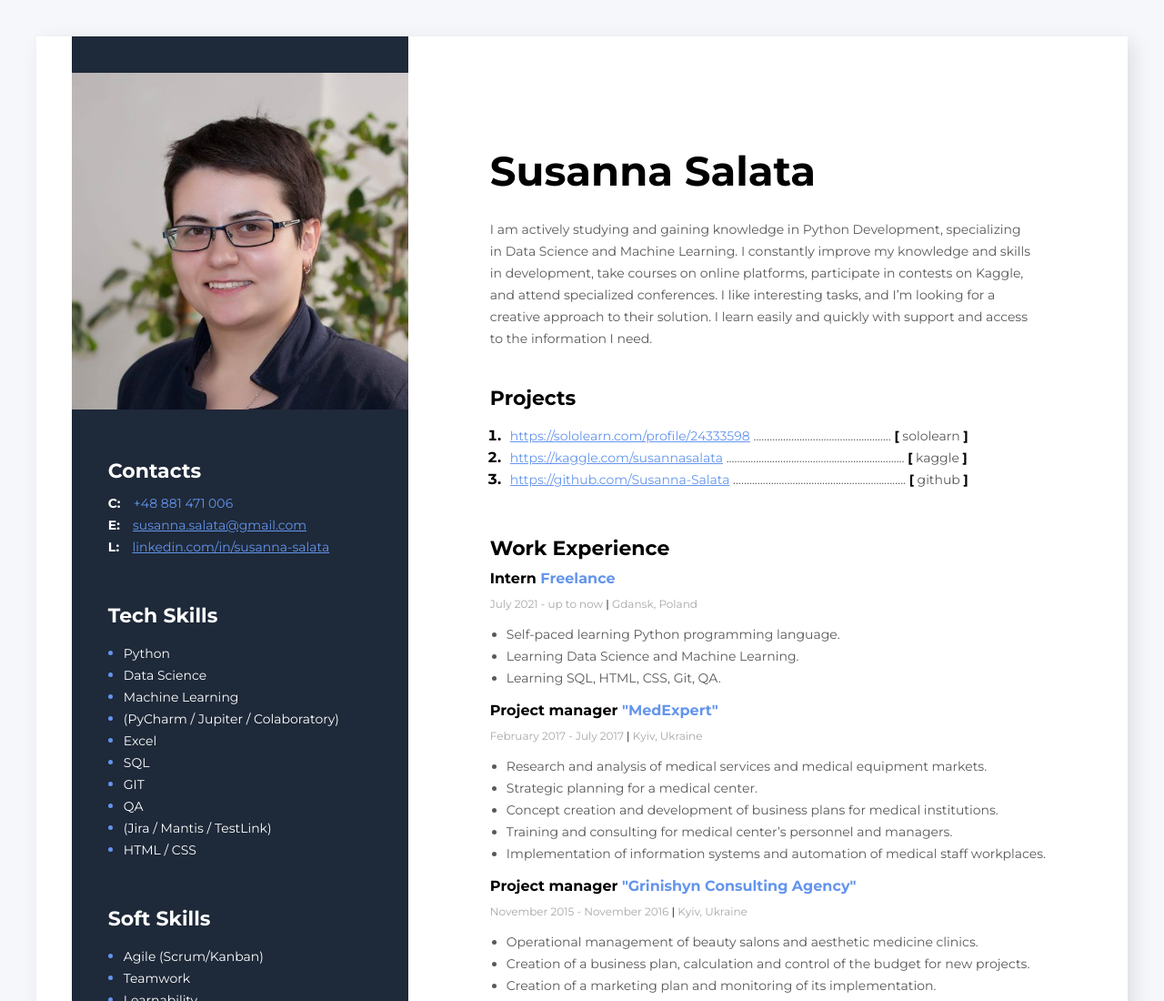
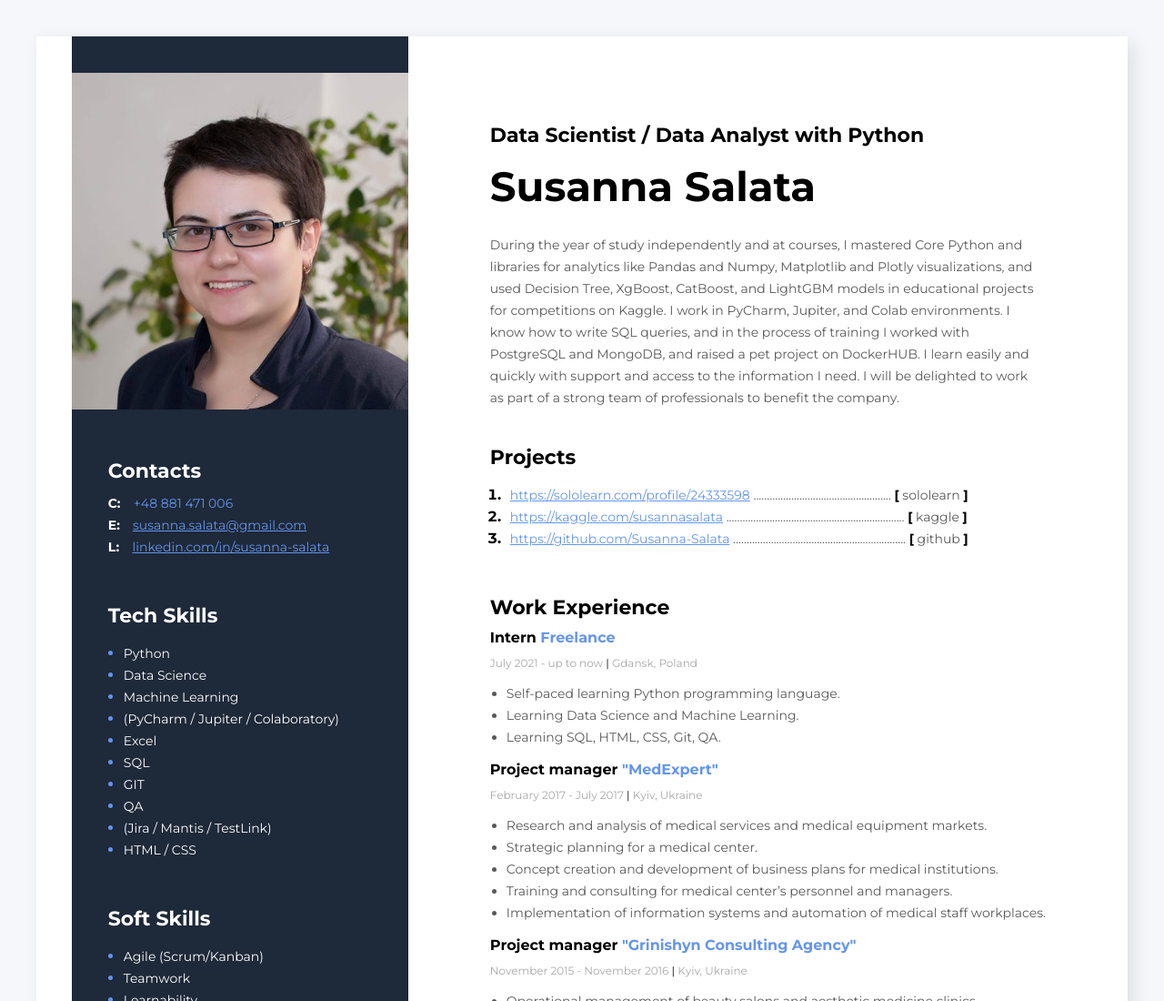
Before and after one commit to Susanna-Salata/my-cv, a plain HTML site: page index.html in a window 1280 px wide. Shown: the top 1100 px of the page at 91% size. Drawn offline with Linux system fonts and the light colour scheme.

Commit message:
change description

```diff
--- a/index.html
+++ b/index.html
@@ -21,14 +21,15 @@
         <div class="main-content-section">
             <!--About me section-->
             <div class="about-me-section">
-                <h1 class="about-me-profession">  </h1>
+                <h1 class="about-me-profession"> Data Scientist / Data Analyst with Python </h1>
 
                 <h1 class="about-me-name">Susanna Salata</h1>
 
                 <p class="about-me-description">
-                    I am actively studying and gaining knowledge in Python Development, specializing in Data Science and Machine Learning.
-                    I constantly improve my knowledge and skills in development, take courses on online platforms, participate in contests on Kaggle, and attend specialized conferences.
-                    I like interesting tasks, and I’m looking for a creative approach to their solution. I learn easily and quickly with support and access to the information I need.
+                    During the year of study independently and at courses, I mastered Core Python and libraries for analytics like Pandas and Numpy, Matplotlib and Plotly visualizations,
+                    and used Decision Tree, XgBoost, CatBoost, and LightGBM models in educational projects for competitions on Kaggle.
+                    I work in PyCharm, Jupiter, and Colab environments. I know how to write SQL queries, and in the process of training I worked with PostgreSQL and MongoDB, and raised a pet project on DockerHUB.
+                    I learn easily and quickly with support and access to the information I need. I will be delighted to work as part of a strong team of professionals to benefit the company.
                 </p>
 
             </div>
```
